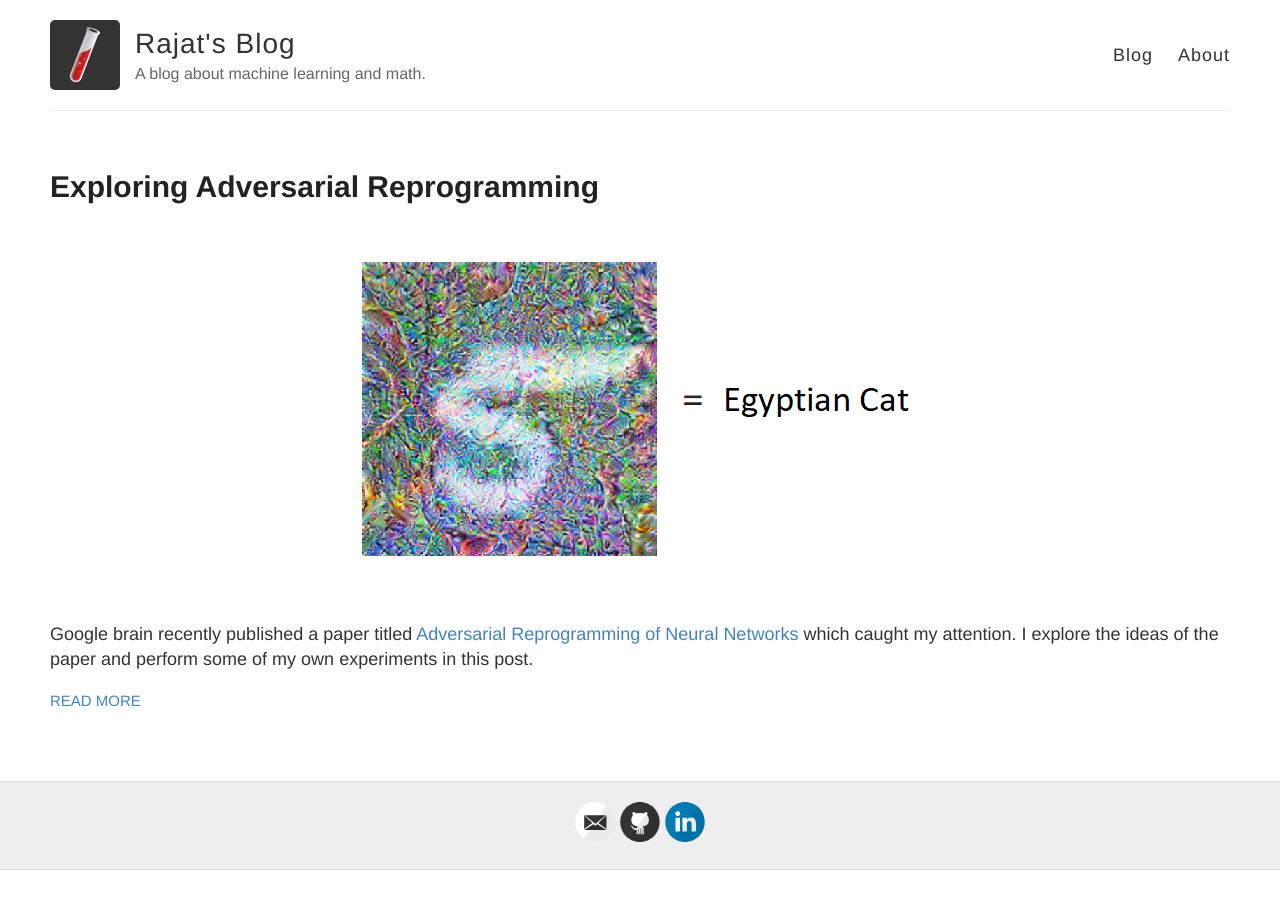
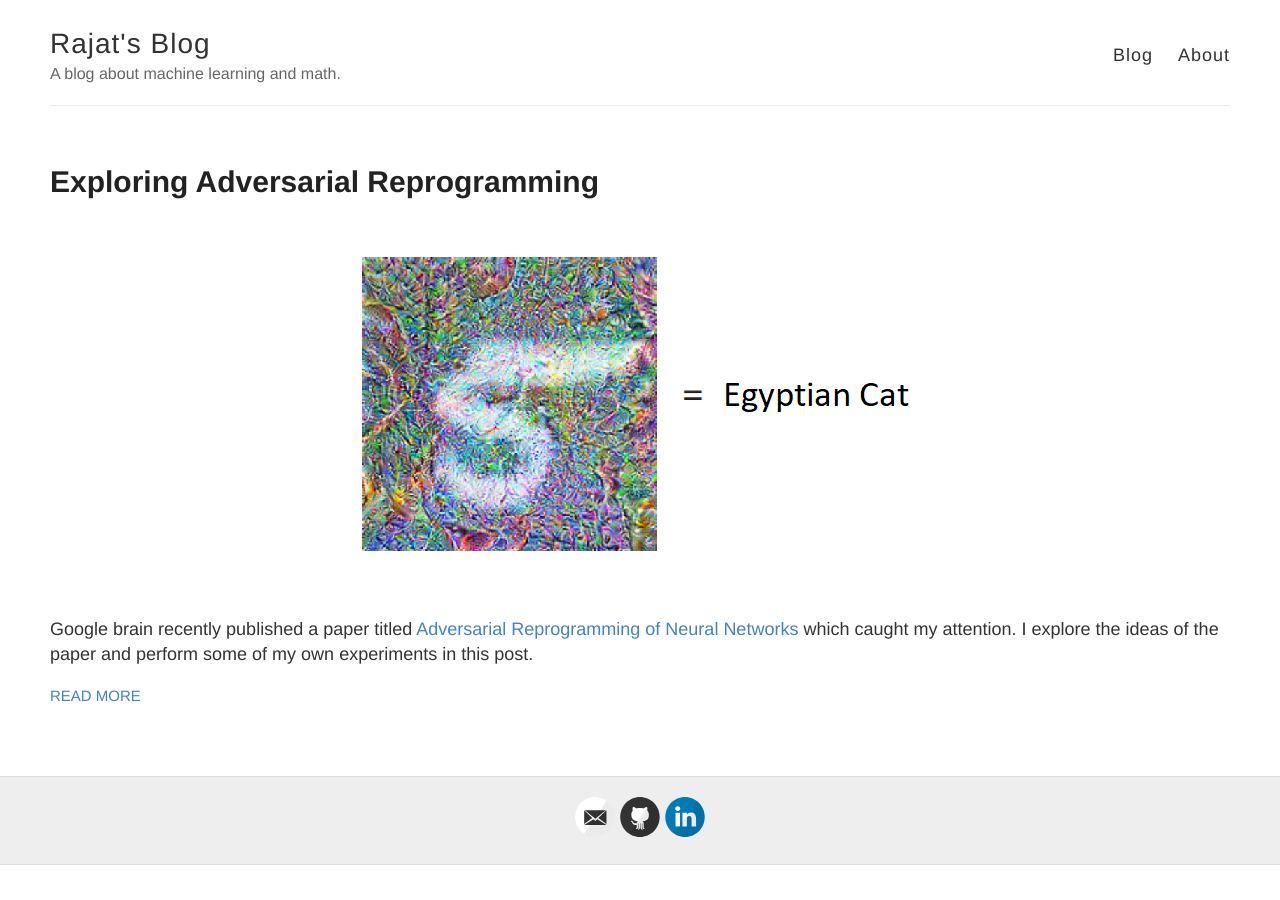
Before and after one commit to rajatvd/rajatvd.github.io, a Jekyll site: the page built from index.html, in a window 1280 px wide. Built offline with Jekyll 4.4.1, drawn with Linux system fonts in a browser that asks for light colours.

Commit message:
Temporarily removed avatar

```diff
--- a/_layouts/default.html
+++ b/_layouts/default.html
@@ -55,7 +55,8 @@
     <div class="wrapper-masthead">
       <div class="container">
         <header class="masthead clearfix">
-          <a href="{{ site.baseurl }}/" class="site-avatar"><img src="{{ site.avatar }}" /></a>
+<!---          <a href="{{ site.baseurl }}/" class="site-avatar"><img src="{{ site.avatar }}" /></a>
+-->
 
           <div class="site-info">
             <h1 class="site-name"><a href="{{ site.baseurl }}/">{{ site.name }}</a></h1>
```
